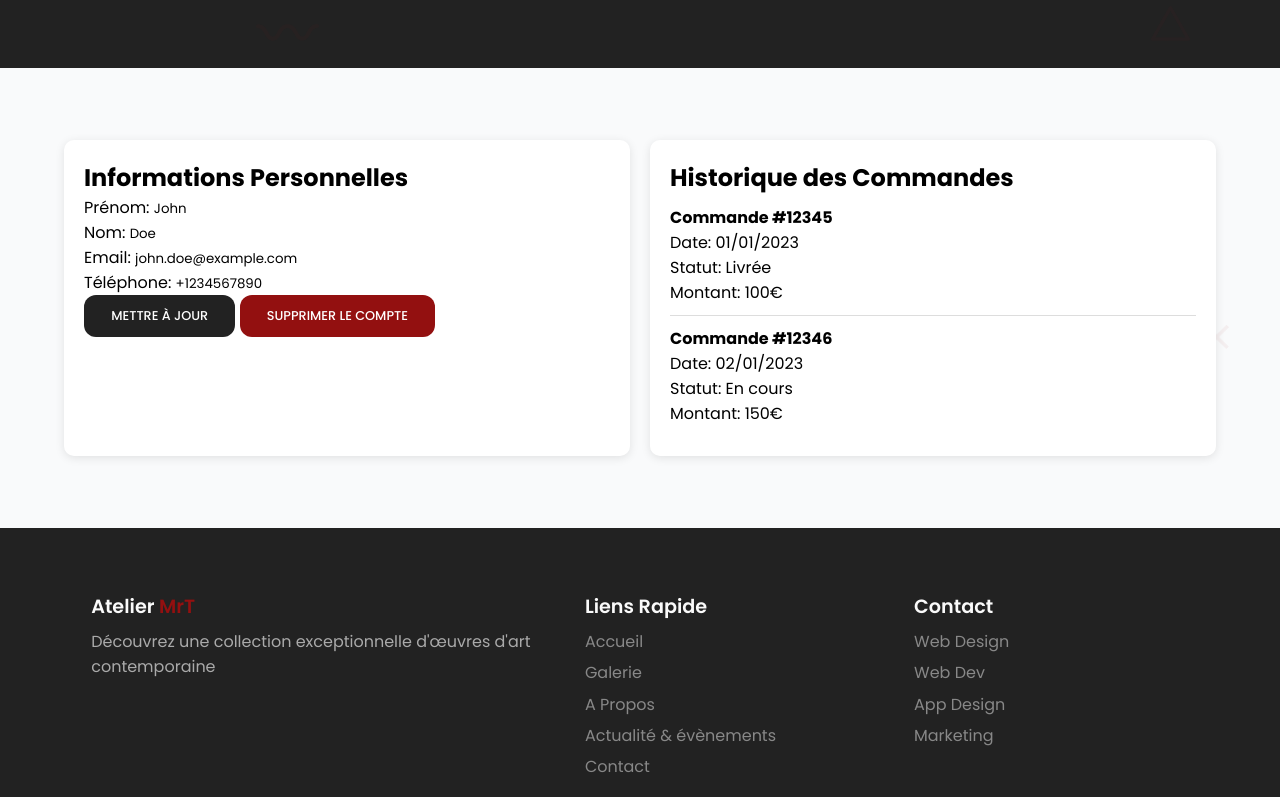
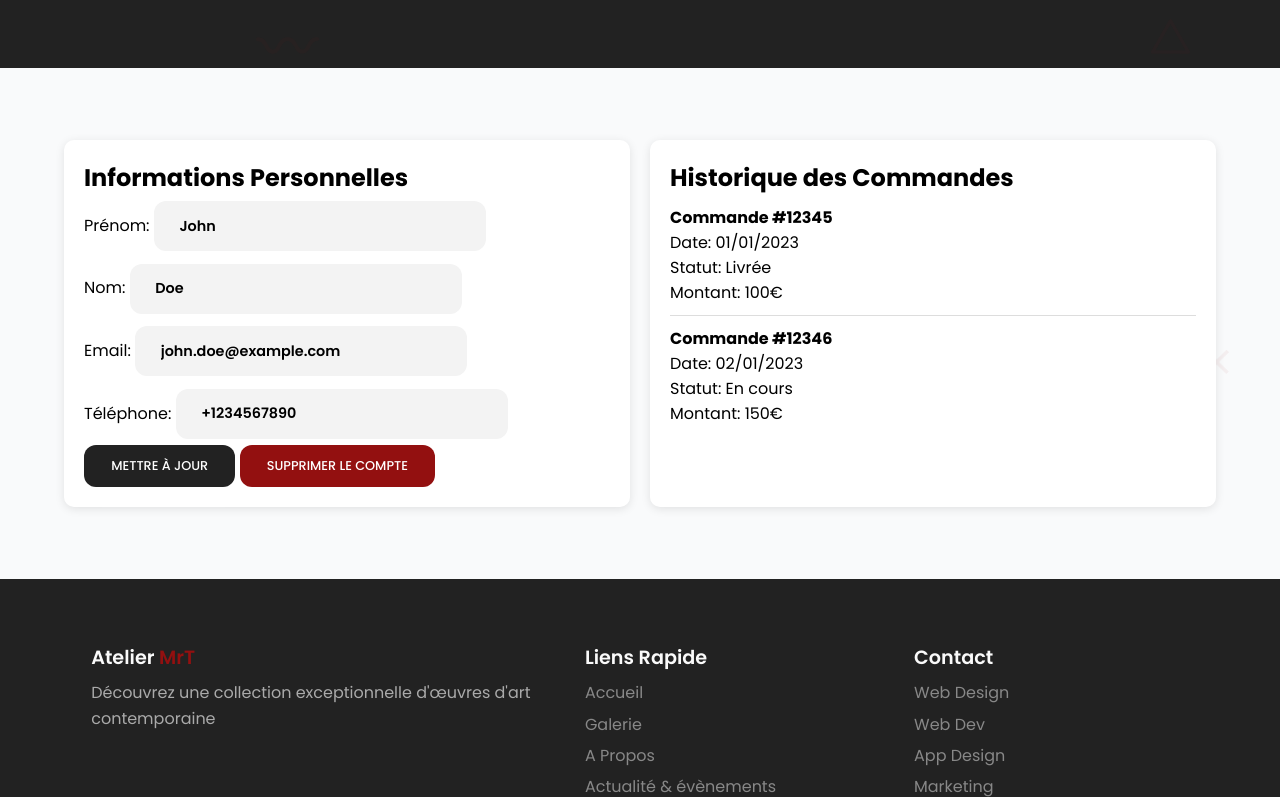
Before and after one commit to AureDulvresse/atelier_mrt, a PHP site: page /profile in a window 1280 px wide. Shown: the part 266-1063 px from the top of the page. Run offline with PHP 8.4, Linux system fonts and the light colour scheme.

Commit message:
profile updated

```diff
--- a/assets/js/scripts.js
+++ b/assets/js/scripts.js
@@ -238,7 +238,7 @@ document.addEventListener("DOMContentLoaded", function () {
           alert(data.message);
           if (data.status === "success") {
             // Rediriger l'utilisateur après la suppression
-            window.location.href = "/";
+            window.location.href = "/atelier_mrt/";
           }
         })
         .catch((error) => {
--- a/views/auth/profile.php
+++ b/views/auth/profile.php
@@ -19,22 +19,22 @@ include './views/includes/breadcrumb.php';
                 <form id="update-profile-form">
                     <div class="row">
                         <label for="prenom">Prénom:</label>
-                        <input type="text" id="prenom" name="prenom" value="John">
+                        <input type="text" class="form-input" id="prenom" name="prenom" value="John">
                     </div>
 
                     <div class="row">
                         <label for="nom">Nom:</label>
-                        <input type="text" id="nom" name="nom" value="Doe">
+                        <input type="text" class="form-input" id="nom" name="nom" value="Doe">
                     </div>
 
                     <div class="row">
                         <label for="email">Email:</label>
-                        <input type="email" id="email" name="email" value="john.doe@example.com">
+                        <input type="email" class="form-input" id="email" name="email" value="john.doe@example.com">
                     </div>
 
                     <div class="row">
                         <label for="telephone">Téléphone:</label>
-                        <input type="text" id="telephone" name="telephone" value="+1234567890">
+                        <input type="text" class="form-input" id="telephone" name="telephone" value="+1234567890">
                     </div>
 
                     <div class="row">
```
